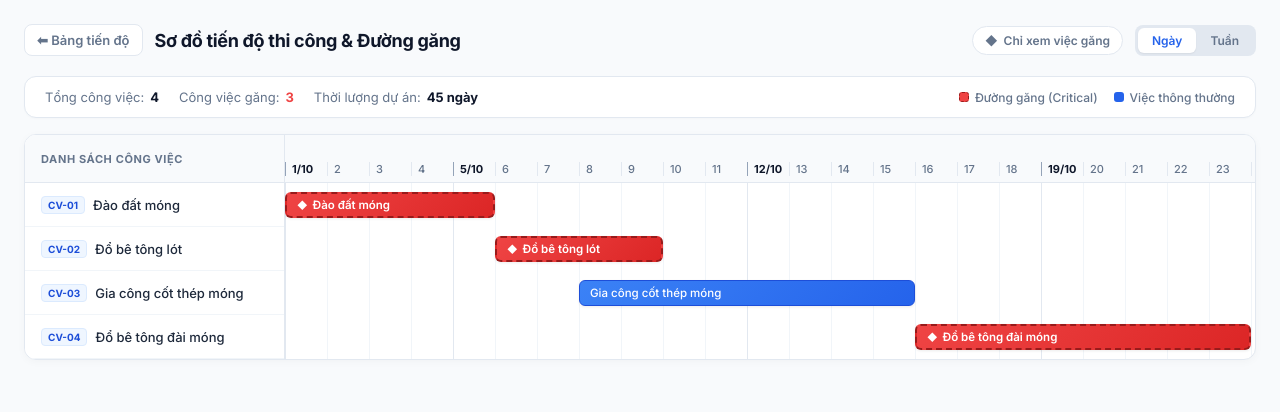
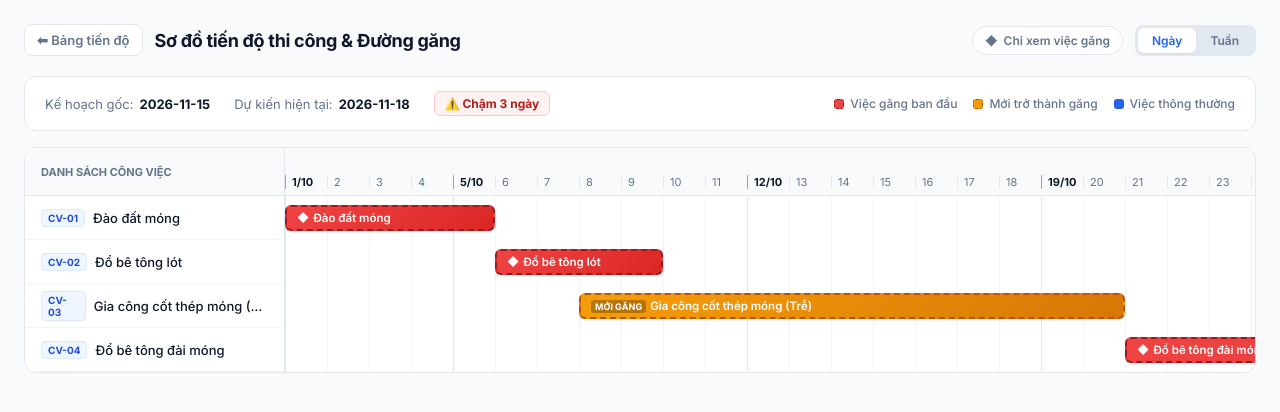
Before and after one commit to nhom-2-ttcs/quanly_thicong, a plain HTML site: page frontend/gantt.html in a window 1280 px wide. Drawn offline with Linux system fonts and the light colour scheme.

Commit message:
feat(schedule): implement schedule recalculation and new critical highlight (S-16)

```diff
--- a/frontend/gantt.html
+++ b/frontend/gantt.html
@@ -10,9 +10,10 @@
   <style>
     :root {
       --primary: #2563eb;
-      --primary-hover: #1d4ed8;
       --critical: #ef4444;
       --critical-border: #991b1b;
+      --new-critical: #f59e0b;
+      --new-critical-border: #b45309;
       --bg: #f8fafc;
       --card-bg: #ffffff;
       --border: #e2e8f0;
@@ -26,18 +27,13 @@
     * { box-sizing: border-box; margin: 0; padding: 0; font-family: 'Inter', -apple-system, sans-serif; }
     body { background-color: var(--bg); color: var(--text-main); padding: 24px; }
 
-    /* Top Dashboard Bar */
     .top-bar {
       display: flex;
       justify-content: space-between;
       align-items: center;
       margin-bottom: 20px;
     }
-    .top-left {
-      display: flex;
-      align-items: center;
-      gap: 12px;
-    }
+    .top-left { display: flex; align-items: center; gap: 12px; }
     .back-btn {
       display: inline-flex;
       align-items: center;
@@ -53,20 +49,9 @@
       transition: all 0.15s ease;
     }
     .back-btn:hover { background: #f1f5f9; color: var(--text-main); }
-    .top-title {
-      font-size: 18px;
-      font-weight: 700;
-      color: var(--text-main);
-      letter-spacing: -0.3px;
-    }
+    .top-title { font-size: 18px; font-weight: 700; letter-spacing: -0.3px; }
 
-    .top-actions {
-      display: flex;
-      align-items: center;
-      gap: 12px;
-    }
-
-    /* Modern Filter Button */
+    .top-actions { display: flex; align-items: center; gap: 12px; }
     .filter-chip {
       display: inline-flex;
       align-items: center;
@@ -81,13 +66,8 @@
       color: var(--text-muted);
       transition: all 0.2s;
     }
-    .filter-chip.active {
-      background: #fef2f2;
-      border-color: #fca5a5;
-      color: #b91c1c;
-    }
+    .filter-chip.active { background: #fef2f2; border-color: #fca5a5; color: #b91c1c; }
 
-    /* Segmented Tab */
     .segmented-tabs {
       display: inline-flex;
       background: #e2e8f0;
@@ -103,7 +83,6 @@
       color: var(--text-muted);
       border-radius: 6px;
       cursor: pointer;
-      transition: all 0.15s ease;
     }
     .segmented-tabs button.active {
       background: var(--card-bg);
@@ -111,52 +90,52 @@
       box-shadow: 0 1px 2px rgba(0,0,0,0.06);
     }
 
-    /* Summary & Legend Card */
+    /* Summary Bar hiển thị chênh lệch ngày hoàn thành  */
     .summary-card {
       background: var(--card-bg);
       border: 1px solid var(--border);
       border-radius: 12px;
-      padding: 12px 20px;
+      padding: 14px 20px;
       margin-bottom: 16px;
       display: flex;
       justify-content: space-between;
       align-items: center;
-      box-shadow: 0 1px 2px rgba(0,0,0,0.02);
+      flex-wrap: wrap;
+      gap: 12px;
     }
-    .metrics {
-      display: flex;
-      gap: 20px;
-      font-size: 13px;
-    }
+    .metrics { display: flex; align-items: center; gap: 24px; font-size: 13px; }
     .metric-item { display: flex; align-items: center; gap: 6px; }
     .metric-label { color: var(--text-muted); }
     .metric-val { font-weight: 700; color: var(--text-main); }
-    .metric-val.crit { color: var(--critical); }
 
-    .legend-box {
-      display: flex;
+    .badge-status {
+      display: inline-flex;
       align-items: center;
-      gap: 16px;
+      gap: 5px;
+      padding: 4px 10px;
+      border-radius: 6px;
       font-size: 12px;
-      color: var(--text-muted);
+      font-weight: 700;
     }
+    .badge-status.ontime { background: #dcfce7; color: #15803d; border: 1px solid #bbf7d0; }
+    .badge-status.delayed { background: #fef2f2; color: #b91c1c; border: 1px solid #fecaca; }
+
+    .legend-box { display: flex; align-items: center; gap: 16px; font-size: 12px; color: var(--text-muted); }
     .legend-item { display: flex; align-items: center; gap: 6px; font-weight: 500; }
     .legend-mark { width: 10px; height: 10px; border-radius: 3px; }
     .legend-mark.crit { background: var(--critical); border: 1.5px dashed var(--critical-border); }
+    .legend-mark.new-crit { background: var(--new-critical); border: 1.5px dashed var(--new-critical-border); }
     .legend-mark.norm { background: var(--primary); }
 
-    /* Gantt Main Container */
     .gantt-board {
       background: var(--card-bg);
       border: 1px solid var(--border);
       border-radius: 12px;
       overflow: hidden;
       display: flex;
-      box-shadow: 0 2px 8px rgba(0,0,0,0.03);
       position: relative;
     }
 
-    /* Left Tasks Column */
     .task-col {
       width: var(--task-col-w);
       flex-shrink: 0;
@@ -174,13 +153,9 @@
       font-weight: 700;
       color: var(--text-muted);
       text-transform: uppercase;
-      letter-spacing: 0.6px;
       display: flex;
       align-items: center;
       padding: 0 16px;
-      position: sticky;
-      top: 0;
-      z-index: 25;
     }
     .task-row {
       height: var(--row-h);
@@ -190,9 +165,7 @@
       padding: 0 16px;
       gap: 8px;
       font-size: 13px;
-      transition: background 0.1s;
     }
-    .task-row:hover { background: #f8fafc; }
     .code-badge {
       font-size: 10px;
       font-weight: 700;
@@ -207,16 +180,13 @@
       overflow: hidden;
       text-overflow: ellipsis;
       font-weight: 500;
-      color: #1e293b;
     }
 
-    /* Right Timeline Column */
     .timeline-col {
       flex: 1;
       overflow-x: auto;
       overflow-y: hidden;
       position: relative;
-      -webkit-overflow-scrolling: touch;
     }
     .timeline-header {
       height: 48px;
@@ -233,13 +203,8 @@
       color: var(--text-muted);
       border-left: 1px solid var(--border);
       padding-left: 6px;
-      font-weight: 500;
     }
-    .tick-major {
-      font-weight: 700;
-      color: var(--text-main);
-      border-left-color: #94a3b8;
-    }
+    .tick-major { font-weight: 700; color: var(--text-main); border-left-color: #94a3b8; }
 
     .chart-body { position: relative; }
     .grid-line {
@@ -250,7 +215,6 @@
     }
     .grid-line.major { border-left-color: var(--border); }
 
-    /* Gantt Task Bars */
     .gantt-bar {
       position: absolute;
       height: 26px;
@@ -263,32 +227,32 @@
       font-weight: 500;
       cursor: pointer;
       box-shadow: 0 1px 3px rgba(0,0,0,0.08);
-      transition: transform 0.12s ease, box-shadow 0.12s ease;
-      will-change: transform;
+      transition: transform 0.12s ease;
     }
-    .gantt-bar:hover {
-      transform: translateY(-1px);
-      box-shadow: 0 4px 8px rgba(0,0,0,0.12);
-    }
-    .bar-normal {
-      background: linear-gradient(135deg, #3b82f6, #2563eb);
-      border: 1px solid #1d4ed8;
-    }
+    .gantt-bar:hover { transform: translateY(-1px); }
+    .bar-normal { background: linear-gradient(135deg, #3b82f6, #2563eb); border: 1px solid #1d4ed8; }
 
-    /*  / T-32: Đường găng nổi bật */
     .bar-critical {
       background: linear-gradient(135deg, #ef4444, #dc2626);
       border: 2px dashed var(--critical-border) !important;
       font-weight: 600;
     }
-    .critical-badge {
-      display: inline-flex;
-      margin-right: 5px;
-      font-size: 10px;
-      color: #ffffff;
+
+    /* Việc mới trở thành găng  */
+    .bar-new-critical {
+      background: linear-gradient(135deg, #f59e0b, #d97706);
+      border: 2px dashed var(--new-critical-border) !important;
+      font-weight: 600;
+    }
+    .badge-new-crit-tag {
+      font-size: 9px;
+      background: rgba(0,0,0,0.25);
+      padding: 1px 4px;
+      border-radius: 3px;
+      margin-right: 4px;
+      font-weight: 700;
     }
 
-    /*  / T-33: Dark Glass Tooltip */
     #ganttTooltip {
       position: absolute;
       display: none;
@@ -303,69 +267,20 @@
       box-shadow: 0 10px 25px -5px rgba(0, 0, 0, 0.4);
       border: 1px solid #334155;
       pointer-events: none;
-      min-width: 260px;
+      min-width: 270px;
     }
-    #ganttTooltip .tt-top {
-      display: flex;
-      justify-content: space-between;
-      align-items: center;
-      margin-bottom: 8px;
-      border-bottom: 1px solid #334155;
-      padding-bottom: 6px;
-    }
-    #ganttTooltip .tt-name { font-weight: 700; color: #fff; font-size: 13px; }
-    #ganttTooltip .tt-pill {
-      font-size: 10px;
-      font-weight: 700;
-      padding: 2px 6px;
-      border-radius: 4px;
-      text-transform: uppercase;
-    }
-    #ganttTooltip .tt-pill.crit { background: rgba(239, 68, 68, 0.25); color: #fca5a5; }
-    #ganttTooltip .tt-pill.norm { background: rgba(59, 130, 246, 0.25); color: #93c5fd; }
 
-    #ganttTooltip .tt-grid {
-      display: grid;
-      grid-template-columns: 1fr 1fr;
-      gap: 4px 10px;
-      color: #94a3b8;
-      font-size: 11.5px;
-    }
-    #ganttTooltip .tt-grid span { color: #f8fafc; font-weight: 600; }
-
-    #ganttTooltip .tt-bottom {
-      margin-top: 8px;
-      padding-top: 6px;
-      border-top: 1px solid #334155;
-      display: flex;
-      justify-content: space-between;
-      align-items: center;
-      font-weight: 600;
-    }
-    #ganttTooltip .tt-bottom.crit { color: #f87171; }
-    #ganttTooltip .tt-bottom.norm { color: #38bdf8; }
-
-    /* Print View (Ctrl + P) */
     @media print {
       body { background: #fff; padding: 0; }
       .top-bar, .summary-card, #ganttTooltip { display: none !important; }
-      .gantt-board { border: 1px solid #000; box-shadow: none; }
-      .bar-normal {
-        background: #e2e8f0 !important;
-        border: 1px solid #64748b !important;
-        color: #000 !important;
-      }
-      .bar-critical {
-        background: repeating-linear-gradient(45deg, #000, #000 4px, #fff 4px, #fff 8px) !important;
-        border: 2px solid #000 !important;
-        color: #000 !important;
-      }
+      .bar-normal { background: #e2e8f0 !important; border: 1px solid #64748b !important; color: #000 !important; }
+      .bar-critical { background: repeating-linear-gradient(45deg, #000, #000 4px, #fff 4px, #fff 8px) !important; border: 2px solid #000 !important; color: #000 !important; }
+      .bar-new-critical { background: repeating-linear-gradient(-45deg, #444, #444 4px, #fff 4px, #fff 8px) !important; border: 2px dashed #000 !important; color: #000 !important; }
     }
   </style>
 </head>
 <body>
 
-  <!-- Top Navigation -->
   <div class="top-bar">
     <div class="top-left">
       <a href="/schedule.html" class="back-btn">⬅ Bảng tiến độ</a>
@@ -382,26 +297,29 @@
     </div>
   </div>
 
-  <!-- Summary & Legend Bar -->
+  <!-- Summary Dashboard Bar với thông số tính lại  -->
   <div class="summary-card">
     <div class="metrics">
       <div class="metric-item">
-        <span class="metric-label">Tổng công việc:</span>
-        <span class="metric-val" id="valTotalTasks">4</span>
+        <span class="metric-label">Kế hoạch gốc:</span>
+        <span class="metric-val" id="valPlanEnd">15/11/2026</span>
       </div>
       <div class="metric-item">
-        <span class="metric-label">Công việc găng:</span>
-        <span class="metric-val crit" id="valCritTasks">3</span>
+        <span class="metric-label">Dự kiến hiện tại:</span>
+        <span class="metric-val" id="valCurrentEnd">18/11/2026</span>
       </div>
       <div class="metric-item">
-        <span class="metric-label">Thời lượng dự án:</span>
-        <span class="metric-val">45 ngày</span>
+        <span id="badgeDelayStatus" class="badge-status delayed">⚠️ Chậm 3 ngày</span>
       </div>
     </div>
     <div class="legend-box">
       <div class="legend-item">
         <div class="legend-mark crit"></div>
-        <span>Đường găng (Critical)</span>
+        <span>Việc găng ban đầu</span>
+      </div>
+      <div class="legend-item">
+        <div class="legend-mark new-crit"></div>
+        <span>Mới trở thành găng </span>
       </div>
       <div class="legend-item">
         <div class="legend-mark norm"></div>
@@ -410,7 +328,6 @@
     </div>
   </div>
 
-  <!-- Main Board -->
   <div class="gantt-board" id="ganttContainer">
     <div class="task-col">
       <div class="task-header">Danh sách công việc</div>
@@ -422,135 +339,122 @@
     </div>
   </div>
 
-  <!-- Tooltip -->
   <div id="ganttTooltip"></div>
 
   <script src="js/timelineScale.js"></script>
+  <script src="js/recalculateSchedule.js"></script>
   <script>
-    const scheduleData = {
+    // Dữ liệu mẫu kiểm thử các tiêu chí AC của S-16:
+    // CV-03 vốn không găng (độ trễ 2 ngày), nhưng bị trễ 5 ngày (> 2) -> Trở thành việc găng mới (AC 3, T-37)
+    // Toàn dự án lùi tương ứng 3 ngày (AC 1 & T-37)
+    const baseProjectData = {
       projectStartDate: "2026-10-01",
       projectEndDate: "2026-11-15",
       tasks: [
-        { id: "1", code: "CV-01", name: "Đào đất móng", earlyStart: "2026-10-01", earlyFinish: "2026-10-06", lateStart: "2026-10-01", lateFinish: "2026-10-06", totalFloat: 0, isCritical: true },
-        { id: "2", code: "CV-02", name: "Đổ bê tông lót", earlyStart: "2026-10-06", earlyFinish: "2026-10-10", lateStart: "2026-10-06", lateFinish: "2026-10-10", totalFloat: 0, isCritical: true },
-        { id: "3", code: "CV-03", name: "Gia công cốt thép móng", earlyStart: "2026-10-08", earlyFinish: "2026-10-16", lateStart: "2026-10-10", lateFinish: "2026-10-18", totalFloat: 2, isCritical: false },
-        { id: "4", code: "CV-04", name: "Đổ bê tông đài móng", earlyStart: "2026-10-16", earlyFinish: "2026-10-24", lateStart: "2026-10-16", lateFinish: "2026-10-24", totalFloat: 0, isCritical: true }
+        { id: "1", code: "CV-01", name: "Đào đất móng", earlyStart: "2026-10-01", earlyFinish: "2026-10-06", actualFinish: "2026-10-06", progress: 100, totalFloat: 0, isCritical: true },
+        { id: "2", code: "CV-02", name: "Đổ bê tông lót", earlyStart: "2026-10-06", earlyFinish: "2026-10-10", actualFinish: "2026-10-10", progress: 100, totalFloat: 0, isCritical: true },
+        { id: "3", code: "CV-03", name: "Gia công cốt thép móng (Trễ)", earlyStart: "2026-10-08", earlyFinish: "2026-10-16", actualFinish: "2026-10-21", progress: 100, totalFloat: 2, isCritical: false },
+        { id: "4", code: "CV-04", name: "Đổ bê tông đài móng", earlyStart: "2026-10-21", earlyFinish: "2026-11-18", actualFinish: null, progress: 20, totalFloat: 0, isCritical: true }
       ]
     };
 
+    const scheduleCalc = recalculateProjectSchedule(baseProjectData, "2026-10-25");
     let currentUnit = 'day';
     let filterCriticalOnly = false;
 
     function renderGantt() {
-      const filteredTasks = filterCriticalOnly
-        ? scheduleData.tasks.filter(t => t.isCritical || t.totalFloat === 0)
-        : scheduleData.tasks;
+      document.getElementById('valPlanEnd').innerText = scheduleCalc.originalEndDate;
+      document.getElementById('valCurrentEnd').innerText = scheduleCalc.currentEndDate;
+      const statusBadge = document.getElementById('badgeDelayStatus');
+      if (scheduleCalc.delayDays > 0) {
+        statusBadge.className = 'badge-status delayed';
+        statusBadge.innerText = `⚠️ Chậm ${scheduleCalc.delayDays} ngày`;
+      } else {
+        statusBadge.className = 'badge-status ontime';
+        statusBadge.innerText = '✓ Đúng tiến độ';
+      }
 
-      const totalDays = getDiffDays(scheduleData.projectStartDate, scheduleData.projectEndDate) + 5;
+      const tasksToRender = filterCriticalOnly
+        ? scheduleCalc.tasks.filter(t => t.isCriticalNow || t.isCritical)
+        : scheduleCalc.tasks;
+
+      const totalDays = getDiffDays(baseProjectData.projectStartDate, scheduleCalc.currentEndDate) + 5;
       const dayW = 42, weekW = 110;
       const totalWidth = currentUnit === 'day' ? totalDays * dayW : Math.ceil(totalDays / 7) * weekW;
 
-      // Render danh sách công việc bên trái
       const taskList = document.getElementById('taskList');
-      taskList.innerHTML = filteredTasks.map(t => `
+      taskList.innerHTML = tasksToRender.map(t => `
         <div class="task-row" title="${t.name}">
           <span class="code-badge">${t.code}</span>
           <span class="task-title">${t.name}</span>
         </div>
       `).join('');
 
-      // Header dòng thời gian
       const header = document.getElementById('timelineHeader');
       header.style.width = totalWidth + 'px';
-      const ticks = generateTimeTicks(scheduleData.projectStartDate, totalDays, currentUnit, dayW, weekW);
+      const ticks = generateTimeTicks(baseProjectData.projectStartDate, totalDays, currentUnit, dayW, weekW);
       header.innerHTML = ticks.map(t => `
         <div class="tick-label ${t.isMajor ? 'tick-major' : ''}" style="left:${t.x}px">${t.label}</div>
       `).join('');
 
-      // Thân sơ đồ
       const body = document.getElementById('chartBody');
       body.style.width = totalWidth + 'px';
-      body.style.height = (filteredTasks.length * 44) + 'px';
+      body.style.height = (tasksToRender.length * 44) + 'px';
 
       let html = ticks.map(t => `<div class="grid-line ${t.isMajor ? 'major' : ''}" style="left:${t.x}px"></div>`).join('');
 
-      filteredTasks.forEach((t, i) => {
-        const x = dateToCoordinateX(t.earlyStart, scheduleData.projectStartDate, currentUnit, dayW, weekW);
-        const w = calculateBarWidth(t.earlyStart, t.earlyFinish, currentUnit, dayW, weekW);
+      tasksToRender.forEach((t, i) => {
+        const x = dateToCoordinateX(t.earlyStart, baseProjectData.projectStartDate, currentUnit, dayW, weekW);
+        const w = calculateBarWidth(t.earlyStart, t.currentFinish, currentUnit, dayW, weekW);
         const top = i * 44 + 9;
-        const isCrit = t.isCritical || t.totalFloat === 0;
-        const marker = isCrit ? '<span class="critical-badge">◆</span>' : '';
+
+        let barClass = 'bar-normal';
+        let badgeHtml = '';
+        if (t.isNewCritical) {
+          barClass = 'bar-new-critical';
+          badgeHtml = '<span class="badge-new-crit-tag">MỚI GĂNG</span>';
+        } else if (t.isCriticalNow || t.isCritical) {
+          barClass = 'bar-critical';
+          badgeHtml = '<span style="margin-right:4px;">◆</span>';
+        }
 
         html += `
-          <div class="gantt-bar ${isCrit ? 'bar-critical' : 'bar-normal'}"
-               data-id="${t.id}"
-               style="left:${x}px; top:${top}px; width:${w}px;"
-          >
+          <div class="gantt-bar ${barClass}" data-id="${t.id}" style="left:${x}px; top:${top}px; width:${w}px;">
             <span style="overflow:hidden; text-overflow:ellipsis; white-space:nowrap;">
-              ${marker}${t.name}
+              ${badgeHtml}${t.name}
             </span>
           </div>
         `;
       });
       body.innerHTML = html;
 
-      setupGanttTooltip();
+      setupTooltip();
     }
 
-    function setupGanttTooltip() {
+    function setupTooltip() {
       const tooltip = document.getElementById('ganttTooltip');
-      const bars = document.querySelectorAll('.gantt-bar');
-
-      function show(task, e) {
-        const isCrit = task.isCritical || task.totalFloat === 0;
-        tooltip.innerHTML = `
-          <div class="tt-top">
-            <span class="tt-name">[${task.code}] ${task.name}</span>
-            <span class="tt-pill ${isCrit ? 'crit' : 'norm'}">${isCrit ? 'Đường găng' : 'Bình thường'}</span>
-          </div>
-          <div class="tt-grid">
-            <div>Khởi sớm (ES): <span>${task.earlyStart}</span></div>
-            <div>Kết sớm (EF): <span>${task.earlyFinish}</span></div>
-            <div>Khởi muộn (LS): <span>${task.lateStart || task.earlyStart}</span></div>
-            <div>Kết muộn (LF): <span>${task.lateFinish || task.earlyFinish}</span></div>
-          </div>
-          <div class="tt-bottom ${isCrit ? 'crit' : 'norm'}">
-            <span>Độ trễ cho phép:</span>
-            <span>${isCrit ? '0 ngày (Cố định)' : task.totalFloat + ' ngày'}</span>
-          </div>
-        `;
-        tooltip.style.display = 'block';
-
-        const clientX = e.clientX || (e.touches && e.touches[0].clientX) || 0;
-        const clientY = e.clientY || (e.touches && e.touches[0].clientY) || 0;
-        tooltip.style.left = (clientX + 16) + 'px';
-        tooltip.style.top = (clientY - 85) + 'px';
-      }
-
-      function hide() {
-        tooltip.style.display = 'none';
-      }
-
-      bars.forEach(bar => {
-        const taskId = bar.getAttribute('data-id');
-        const task = scheduleData.tasks.find(x => x.id === taskId);
-        if (!task) return;
-
-        bar.addEventListener('mouseenter', (e) => show(task, e));
+      document.querySelectorAll('.gantt-bar').forEach(bar => {
+        const t = scheduleCalc.tasks.find(x => x.id === bar.getAttribute('data-id'));
+        if (!t) return;
+        bar.addEventListener('mouseenter', (e) => {
+          tooltip.innerHTML = `
+            <div style="font-weight:700; margin-bottom:6px; border-bottom:1px solid #334155; padding-bottom:4px;">[${t.code}] ${t.name}</div>
+            <div>Khởi sớm: <b style="color:#fff">${t.earlyStart}</b></div>
+            <div>Kết thúc thực tế/dự kiến: <b style="color:#f59e0b">${t.currentFinish}</b></div>
+            <div>Trạng thái: <b style="color:${t.isNewCritical ? '#f59e0b' : (t.isCriticalNow ? '#ef4444' : '#38bdf8')}">
+              ${t.isNewCritical ? '⚠️ Mới trở thành việc găng' : (t.isCriticalNow ? 'Việc găng' : 'Bình thường')}
+            </b></div>
+          `;
+          tooltip.style.display = 'block';
+          tooltip.style.left = (e.clientX + 16) + 'px';
+          tooltip.style.top = (e.clientY - 75) + 'px';
+        });
         bar.addEventListener('mousemove', (e) => {
           tooltip.style.left = (e.clientX + 16) + 'px';
-          tooltip.style.top = (e.clientY - 85) + 'px';
+          tooltip.style.top = (e.clientY - 75) + 'px';
         });
-        bar.addEventListener('mouseleave', hide);
-
-        bar.addEventListener('click', (e) => {
-          e.stopPropagation();
-          if (tooltip.style.display === 'block') hide();
-          else show(task, e);
-        });
+        bar.addEventListener('mouseleave', () => tooltip.style.display = 'none');
       });
-
-      document.addEventListener('click', hide);
     }
 
     function setView(unit) {
@@ -562,8 +466,7 @@
 
     function toggleCriticalFilter() {
       filterCriticalOnly = !filterCriticalOnly;
-      const btn = document.getElementById('btnFilterCrit');
-      btn.className = filterCriticalOnly ? 'filter-chip active' : 'filter-chip';
+      document.getElementById('btnFilterCrit').className = filterCriticalOnly ? 'filter-chip active' : 'filter-chip';
       renderGantt();
     }
 
--- /dev/null
+++ b/frontend/js/recalculateSchedule.js
@@ -0,0 +1,84 @@
+/**
+ * Thuật toán tính lại tiến độ CPM khi có mốc thực tế (S-16, AC 1, 2, 3, 4)
+ */
+function parseDateStr(str) {
+  const parts = str.split('-');
+  return new Date(parts[0], parts[1] - 1, parts[2]);
+}
+
+function formatDateStr(date) {
+  const y = date.getFullYear();
+  const m = String(date.getMonth() + 1).padStart(2, '0');
+  const d = String(date.getDate()).padStart(2, '0');
+  return `${y}-${m}-${d}`;
+}
+
+function calcDiffDays(startStr, endStr) {
+  const d1 = parseDateStr(startStr);
+  const d2 = parseDateStr(endStr);
+  return Math.round((d2 - d1) / (1000 * 60 * 60 * 24));
+}
+
+function calcAddDays(dateStr, days) {
+  const d = parseDateStr(dateStr);
+  d.setDate(d.getDate() + days);
+  return formatDateStr(d);
+}
+
+function recalculateProjectSchedule(projectData, todayStr = "2026-10-25") {
+  const tasks = JSON.parse(JSON.stringify(projectData.tasks));
+  const initialProjectEnd = projectData.projectEndDate;
+
+  tasks.forEach(task => {
+    // 1. Việc có mốc kết thúc thực tế
+    if (task.actualFinish) {
+      task.currentFinish = task.actualFinish;
+      const delayDaysOfTask = calcDiffDays(task.earlyFinish, task.actualFinish);
+      // AC 3: Việc không găng ban đầu nhưng trễ > độ trễ cho phép (totalFloat) -> Trở thành găng mới
+      if (!task.isCritical && delayDaysOfTask > task.totalFloat) {
+        task.isNewCritical = true;
+        task.isCriticalNow = true;
+      }
+    }
+    // 2. Việc đang dở dang (AC 4)
+    else if (task.progress > 0 && task.progress < 100) {
+      const remainingRatio = (100 - task.progress) / 100;
+      const originalDuration = calcDiffDays(task.earlyStart, task.earlyFinish);
+      const remainingDays = Math.ceil(originalDuration * remainingRatio);
+      const projectedFinish = calcAddDays(todayStr, remainingDays);
+      task.currentFinish = projectedFinish > task.earlyFinish ? projectedFinish : task.earlyFinish;
+      if (!task.isCritical && task.currentFinish > task.lateFinish) {
+        task.isNewCritical = true;
+        task.isCriticalNow = true;
+      }
+    }
+    // 3. Chưa thực hiện
+    else {
+      task.currentFinish = task.earlyFinish;
+    }
+  });
+
+  // Tìm ngày kết thúc toàn dự án
+  let latestFinish = initialProjectEnd;
+  tasks.forEach(task => {
+    if (task.currentFinish > latestFinish) {
+      latestFinish = task.currentFinish;
+    }
+  });
+
+  const delayDays = Math.max(0, calcDiffDays(initialProjectEnd, latestFinish));
+
+  tasks.forEach(task => {
+    if (task.isCritical) {
+      task.isCriticalNow = true;
+    }
+  });
+
+  return {
+    originalEndDate: initialProjectEnd,
+    currentEndDate: latestFinish,
+    delayDays: delayDays,
+    statusText: delayDays > 0 ? `Chậm ${delayDays} ngày` : 'Đúng tiến độ',
+    tasks: tasks
+  };
+}
```
